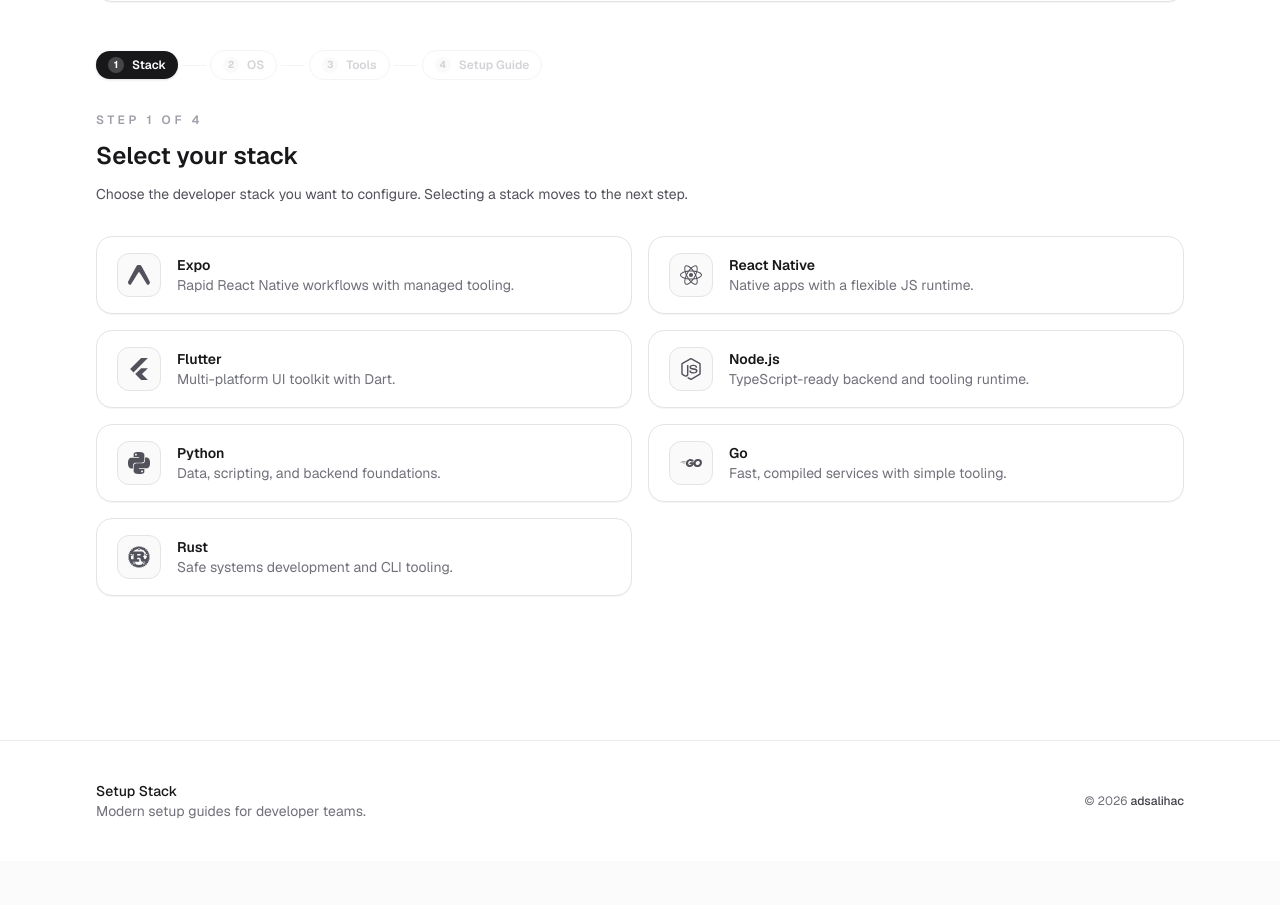
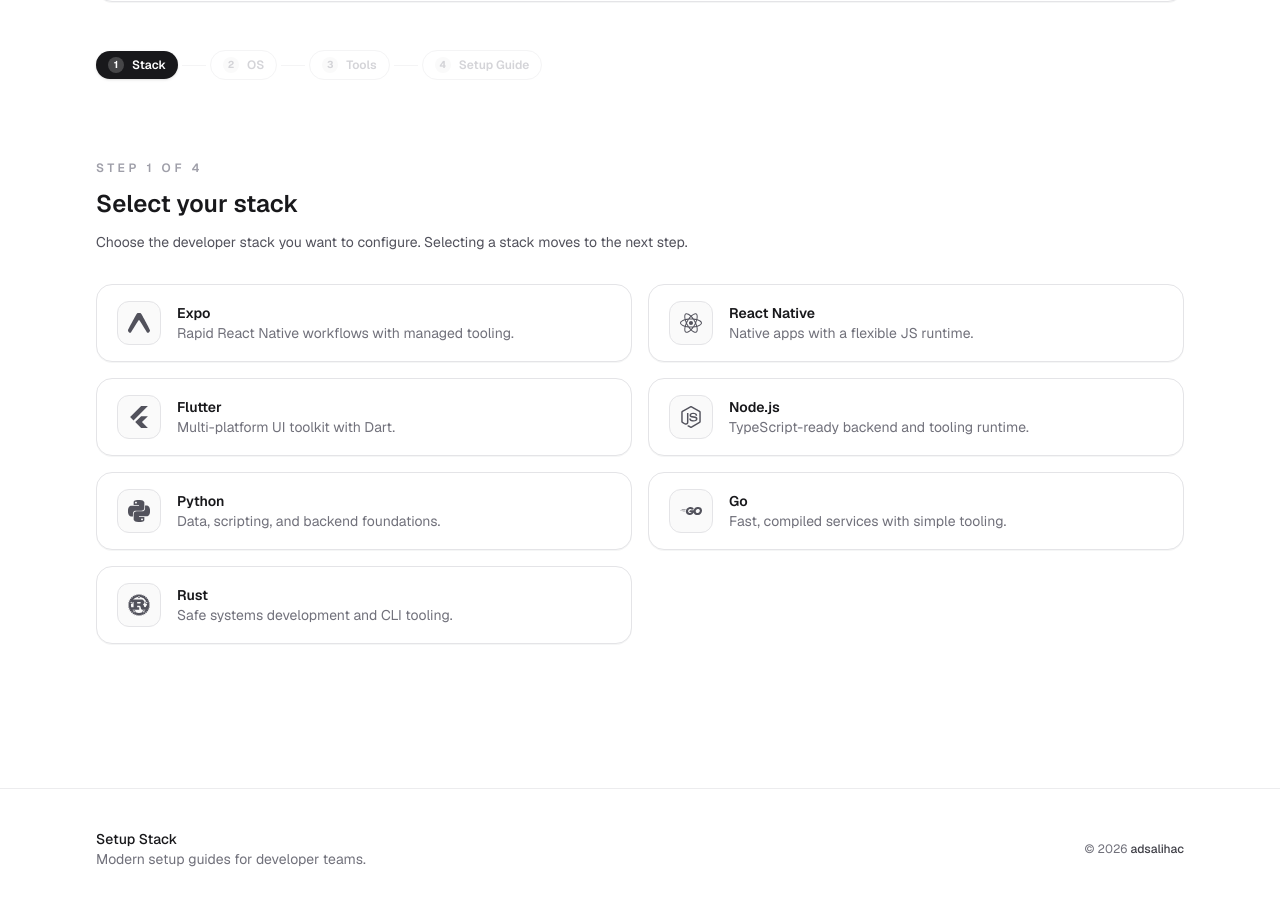
Before and after one commit to adsalihac/setupstack, a Next.js app: page / in a window 1280 px wide. Shown: the part 1098-2003 px from the top of the page. Before the commit the page ends 1959 px from the top, so only its background shows below. Built offline with nearby package versions, Linux system fonts and the light colour scheme.

Commit message:
feat: enhance step navigation with smooth scrolling and section IDs

```diff
--- a/src/app/page.tsx
+++ b/src/app/page.tsx
@@ -61,6 +61,12 @@
   center: { opacity: 1, x: 0 },
   exit: (dir: number) => ({ opacity: 0, x: dir * -48 }),
 };
+const STEP_SECTION_IDS = {
+  1: "stacks",
+  2: "step-2",
+  3: "step-3",
+  4: "step-4",
+} as const;
 
 type Preset = {
   id: string;
@@ -100,6 +106,7 @@
     []
   );
   const searchRef = useRef<HTMLInputElement | null>(null);
+  const pendingScrollStepRef = useRef<1 | 2 | 3 | 4 | null>(null);
 
   const detectedOS = useMemo(() => detectOS(), []);
   const detectedShell = useMemo(() => detectShell(detectedOS), [detectedOS]);
@@ -211,7 +218,20 @@
     return () => window.clearTimeout(timeout);
   }, [repoProfileStatus]);
 
+  const scrollToStepSection = (step: 1 | 2 | 3 | 4) => {
+    globalThis.requestAnimationFrame(() => {
+      document
+        .getElementById(STEP_SECTION_IDS[step])
+        ?.scrollIntoView({ behavior: "smooth", block: "start" });
+    });
+  };
+
   const goToStep = (next: 1 | 2 | 3 | 4) => {
+    if (next === currentStep) {
+      scrollToStepSection(next);
+      return;
+    }
+    pendingScrollStepRef.current = next;
     setDirection(next > currentStep ? 1 : -1);
     setCurrentStep(next);
   };
@@ -767,10 +787,20 @@
 
         {/* Slider */}
         <div className="overflow-hidden">
-          <AnimatePresence mode="wait" custom={direction}>
+          <AnimatePresence
+            mode="wait"
+            custom={direction}
+            onExitComplete={() => {
+              const nextStep = pendingScrollStepRef.current;
+              if (!nextStep) return;
+              pendingScrollStepRef.current = null;
+              scrollToStepSection(nextStep);
+            }}
+          >
 
             {currentStep === 1 && (
               <motion.section
+                id={STEP_SECTION_IDS[1]}
                 key="step1"
                 custom={direction}
                 variants={variants}
@@ -778,7 +808,7 @@
                 animate="center"
                 exit="exit"
                 transition={{ duration: 0.28, ease: [0.4, 0, 0.2, 1] }}
-                className="pb-12"
+                className="scroll-mt-28 py-12"
               >
                 <div className="flex flex-col gap-3">
                   <p className="text-xs font-semibold uppercase tracking-[0.3em] text-zinc-400">Step 1 of 4</p>
@@ -838,6 +868,7 @@
 
             {currentStep === 2 && (
               <motion.section
+                id={STEP_SECTION_IDS[2]}
                 key="step2"
                 custom={direction}
                 variants={variants}
@@ -845,7 +876,7 @@
                 animate="center"
                 exit="exit"
                 transition={{ duration: 0.28, ease: [0.4, 0, 0.2, 1] }}
-                className="py-12"
+                className="scroll-mt-28 py-12"
               >
                 <div className="flex flex-col gap-3">
                   <p className="text-xs font-semibold uppercase tracking-[0.3em] text-zinc-400">Step 2 of 4</p>
@@ -892,6 +923,7 @@
 
             {currentStep === 3 && (
               <motion.section
+                id={STEP_SECTION_IDS[3]}
                 key="step3"
                 custom={direction}
                 variants={variants}
@@ -899,7 +931,7 @@
                 animate="center"
                 exit="exit"
                 transition={{ duration: 0.28, ease: [0.4, 0, 0.2, 1] }}
-                className="py-12"
+                className="scroll-mt-28 py-12"
               >
                 <div className="flex flex-wrap items-end justify-between gap-6">
                   <div className="flex flex-col gap-3">
@@ -968,6 +1000,7 @@
 
             {currentStep === 4 && stack && os && (
               <motion.section
+                id={STEP_SECTION_IDS[4]}
                 key="step4"
                 custom={direction}
                 variants={variants}
@@ -975,7 +1008,7 @@
                 animate="center"
                 exit="exit"
                 transition={{ duration: 0.28, ease: [0.4, 0, 0.2, 1] }}
-                className="py-12"
+                className="scroll-mt-28 py-12"
               >
                 <div className="flex flex-col gap-3">
                   <p className="text-xs font-semibold uppercase tracking-[0.3em] text-zinc-400">Step 4 of 4</p>
```
